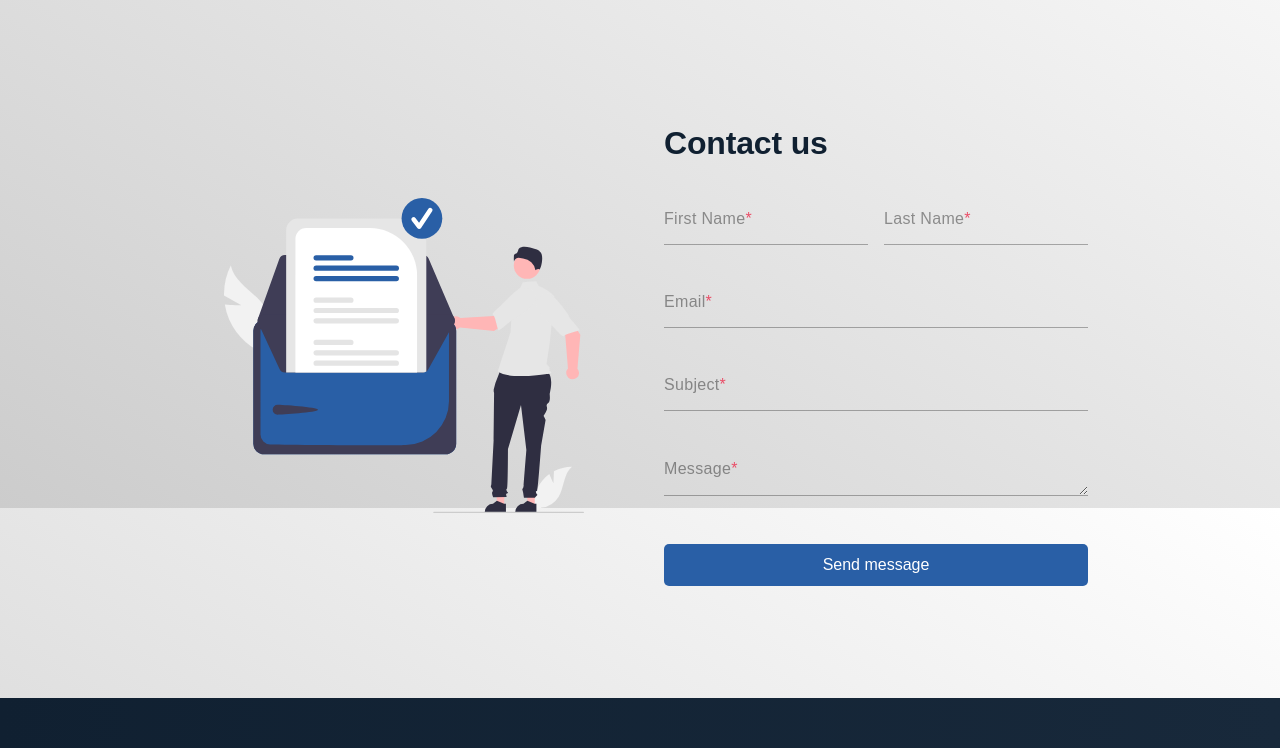
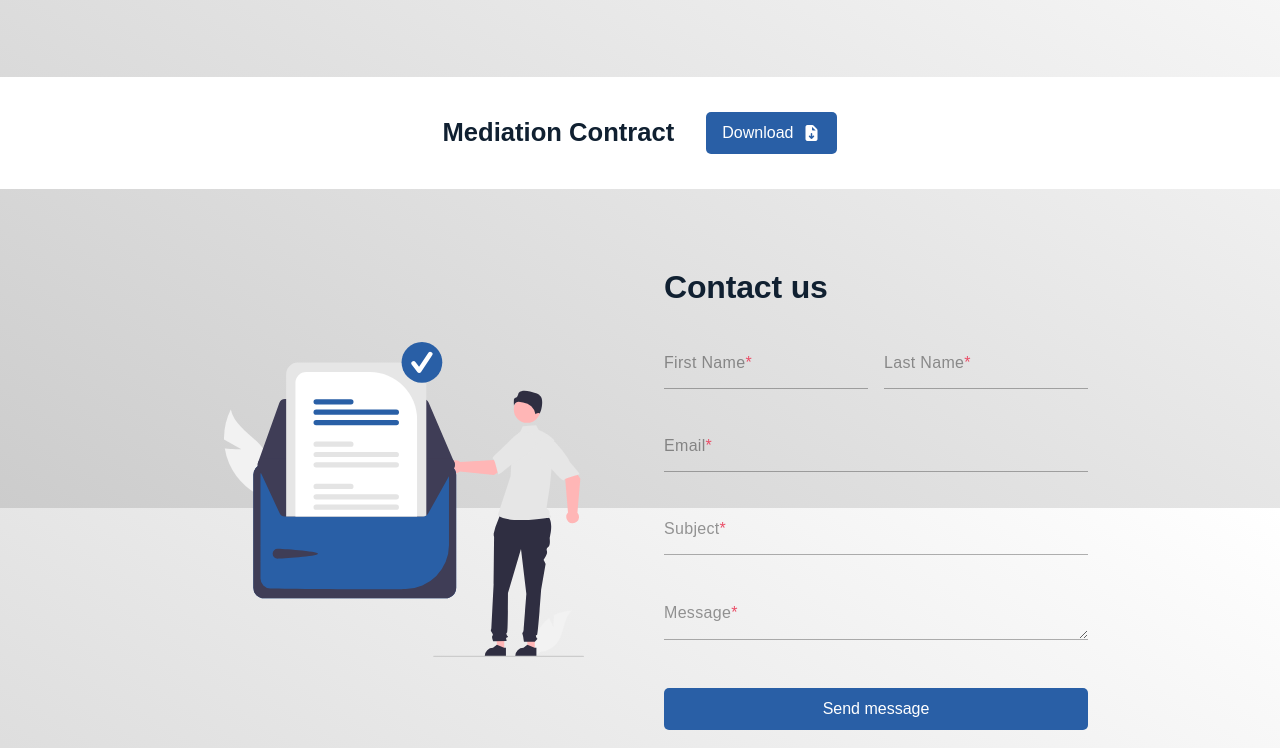
Before and after one commit to MarcCarbonellG/emerlands-web, a website built with Parcel: page src/index.html in a window 1280 px wide. Shown: the part 2692-3440 px from the top of the page. Built offline with nearby package versions, Linux system fonts and the light colour scheme; some packages are replaced by stand-ins of ours.

Commit message:
Contract download

```diff
--- a/src/index.html
+++ b/src/index.html
@@ -335,6 +335,17 @@
           </div>
         </div>
       </section>
+      <section class="download-section">
+        <div class="download-container fadeIn">
+          <p>Mediation Contract</p>
+          <a
+            href="assets/documents/EMERLANDS-MEDIATION-CONTRACT-2025.pdf"
+            target="_blank"
+            class="button"
+            >Download <i class="fa-solid fa-file-arrow-down"></i
+          ></a>
+        </div>
+      </section>
       <section class="two-column-section" id="contact">
         <div class="two-column-container contact-form fadeIn">
           <div class="media">
--- a/src/js/scroll.js
+++ b/src/js/scroll.js
@@ -9,7 +9,7 @@ export function setUpToggleOnScroll() {
 
       if (elementTop < windowHeight - 100 && elementBottom > 100) {
         element.classList.add('show');
-      } else {
+      } else if (elementTop > windowHeight) {
         element.classList.remove('show');
       }
     });
--- a/src/scss/pages/_home.scss
+++ b/src/scss/pages/_home.scss
@@ -594,9 +594,8 @@
   display: flex;
   align-items: center;
   justify-content: center;
-  margin-block-start: 5rem;
-  margin-block-end: 3rem;
-  scroll-margin-block-start: 9rem;
+  margin-block: 5rem;
+  scroll-margin-block-start: 7.5rem;
 
   @include respond-to(md) {
     scroll-margin-block-start: 7rem;
@@ -822,3 +821,61 @@
     }
   }
 }
+
+.download-section {
+  width: 100%;
+  min-height: 7rem;
+  display: flex;
+  align-items: center;
+  justify-content: center;
+  background-color: #fff;
+  padding-block: 1.5rem;
+
+  .download-container {
+    display: flex;
+    align-items: center;
+    justify-content: center;
+    gap: 2rem;
+    opacity: 0;
+    transform: translateY(1.5rem);
+    transition: all 1s ease-out;
+
+    &.show {
+      opacity: 1;
+      transform: translateY(0);
+    }
+
+    @include respond-to(xs) {
+      flex-direction: column;
+      gap: 1rem;
+    }
+
+    p {
+      font-weight: 700;
+      font-size: 1.6rem;
+
+      @include respond-to(xs) {
+        font-size: 1.5rem;
+      }
+
+      i {
+        font-size: 1.5rem;
+      }
+    }
+
+    a {
+      width: auto;
+      font-weight: 500;
+      display: flex;
+      align-items: center;
+      justify-content: center;
+      gap: 0.5rem;
+      padding: 0.75rem 1rem;
+
+      &:hover {
+        color: white;
+        opacity: 0.9;
+      }
+    }
+  }
+}
```
Also changed, not shown: 1 other file.
